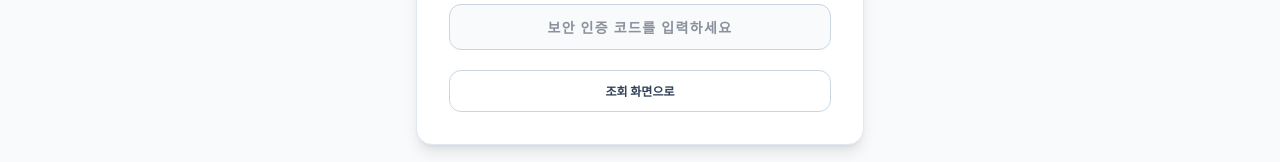
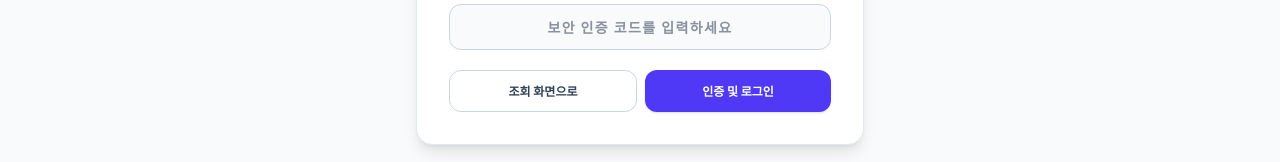
Before and after one commit to alongwith12-Inbigo/Check, a React (Vite) app: page / in a window 1280 px wide. Both pictures are taken after a click on the button "교사 / 관리자 로그인". Shown: the part 485-647 px from the top of the page. Built offline with nearby package versions, Linux system fonts and the light colour scheme; no server answers; the database is empty.

Commit message:
feat: add student login submit button
Add the authentication submit button to the login form and remove orphaned text from the main layout.

```diff
--- a/src/App.tsx
+++ b/src/App.tsx
@@ -459,6 +459,12 @@ export default function App() {
                         >
                           조회 화면으로
                         </button>
+                        <button
+                          type="submit"
+                          className="flex-1 py-3 bg-indigo-600 hover:bg-indigo-700 text-white rounded-xl text-xs font-bold transition cursor-pointer shadow-sm hover:shadow"
+                        >
+                          인증 및 로그인
+                        </button>
                       </div>
                     </form>
                   </div>
@@ -507,7 +513,7 @@ export default function App() {
                 onSelectTeacher={setSelectedTeacherCode}
               />
             </motion.div>
-          )}�해 보실 수 있습니다.
+          )}
         </AnimatePresence>
       </main>
 
```
